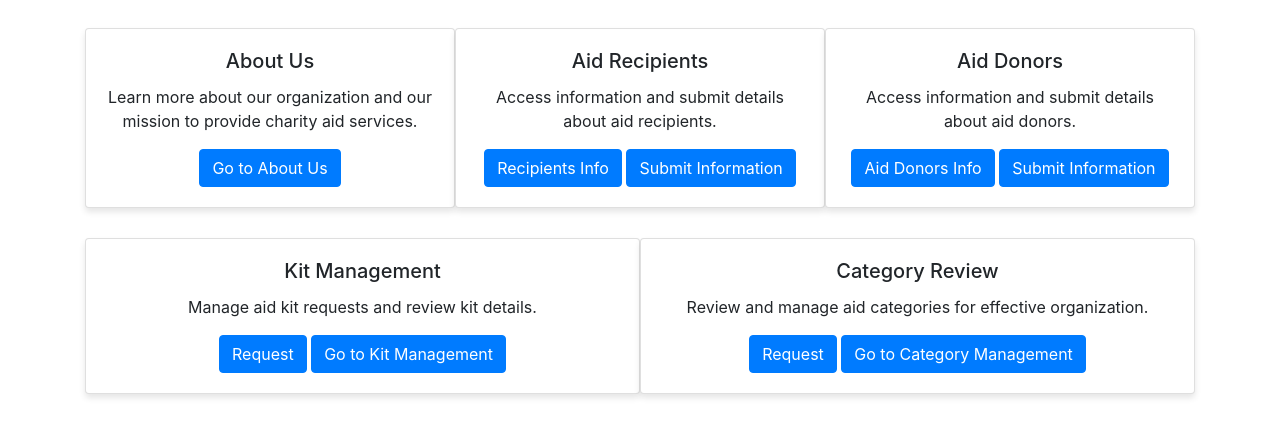
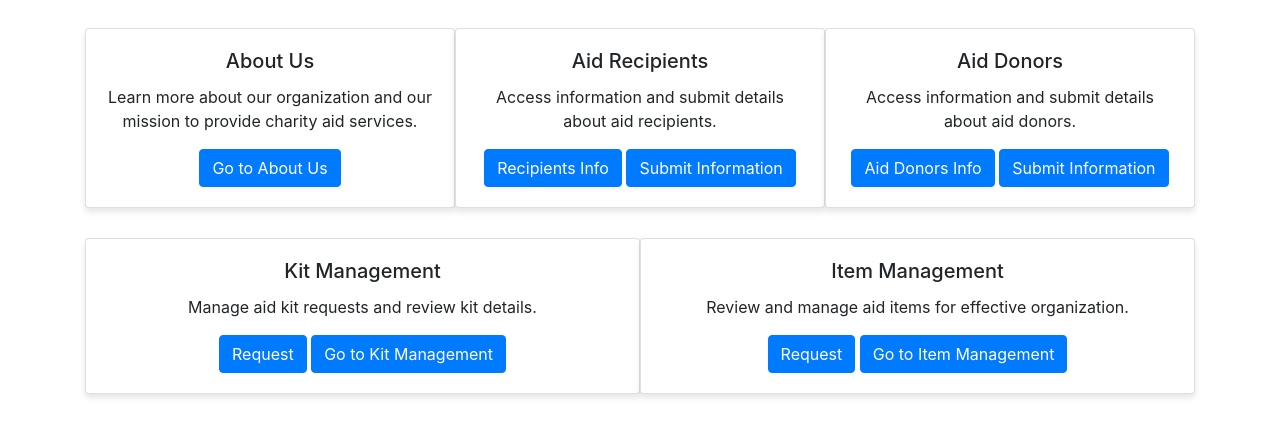
Before and after one commit to XiaoLinZzz/VR1Family-Charity-Aid-Services, a website: page home.html in a window 1280 px wide. Shown: the part 343-780 px from the top of the page. Drawn offline with nearby package versions, Linux system fonts and the light colour scheme.

Commit message:
update item management

```diff
--- a/home.html
+++ b/home.html
@@ -216,10 +216,10 @@
 
             <div class="card">
                 <div class="card-body">
-                    <h5 class="card-title">Category Review</h5>
-                    <p class="card-text">Review and manage aid categories for effective organization.</p>
+                    <h5 class="card-title">Item Management</h5>
+                    <p class="card-text">Review and manage aid items for effective organization.</p>
                     <button type="submit" class="btn btn-primary" onclick="location.href='request_category.html'">Request</button>
-                    <button type="submit" class="btn btn-primary" id="Category_info" data-page-url='category_review.html';>Go to Category Management</button>
+                    <button type="submit" class="btn btn-primary" id="Category_info" data-page-url='category_review.html';>Go to Item Management</button>
                 </div>
             </div>
         </div>
```
Also changed, not shown: category_overview.html (+2 -2 lines).
